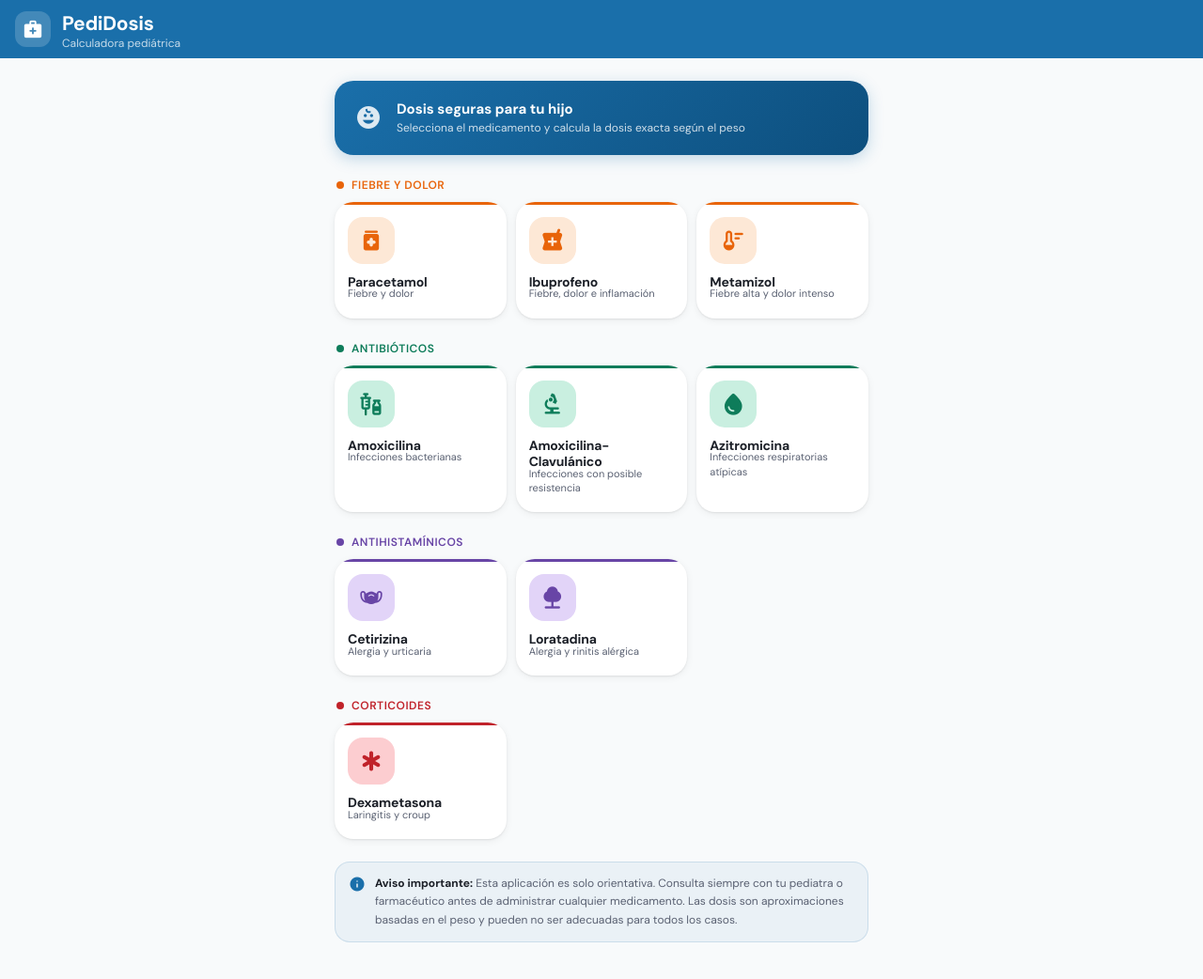
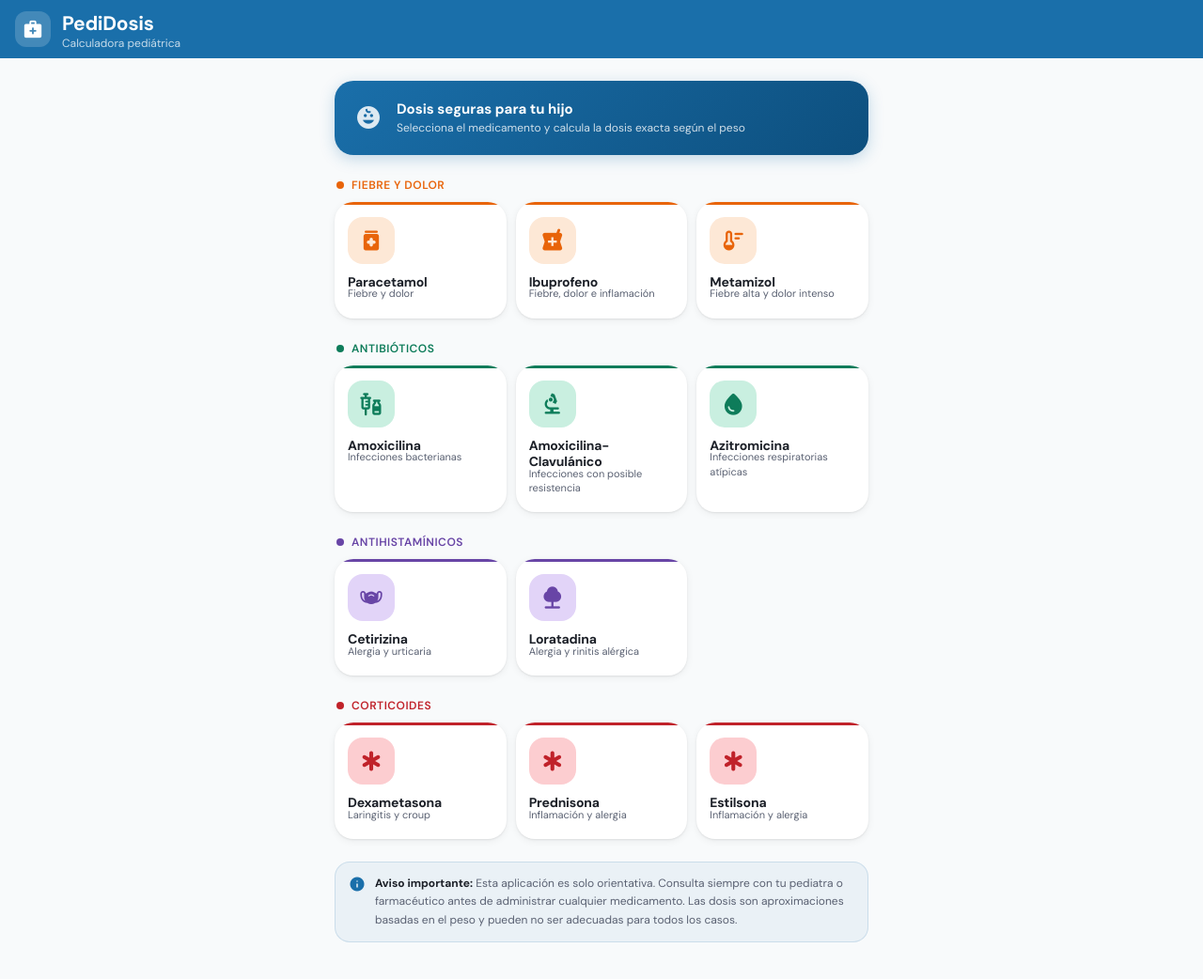
Before and after one commit to juanmirod/juanmirod.github.io, a Jekyll site: the page pedidosis/index.html, which Jekyll copies as it is, in a window 1280 px wide and 1043 px high. Shown: the whole window at 94% size. Built offline with Jekyll 4.4.1, drawn with Linux system fonts in a browser that asks for light colours; some of the changed lines change nothing that is shown.

Commit message:
update viewport settings and add source information for medications

```diff
--- a/pedidosis/index.html
+++ b/pedidosis/index.html
@@ -2,7 +2,7 @@
 <html lang="es">
 <head>
 <meta charset="UTF-8">
-<meta name="viewport" content="width=device-width,initial-scale=1,maximum-scale=1">
+<meta name="viewport" content="width=device-width,initial-scale=1,maximum-scale=5,user-scalable=yes">
 <title>PediDosis — Calculadora pediátrica</title>
 
 <!-- SEO Meta Tags -->
@@ -395,6 +395,28 @@
 .intro-banner-text{color:#fff}
 .intro-banner-title{font-size:15px;font-weight:700;margin-bottom:2px}
 .intro-banner-sub{font-size:12px;opacity:.8;line-height:1.4}
+
+/* ══ FOOTER WITH SOURCE ═════════════════════════════════════════════════════ */
+.source-footer{
+  background:#fff;
+  border-top:1px solid var(--outline);
+  padding:14px 16px;
+  margin-top:20px;
+  border-radius:0 0 var(--r-lg) var(--r-lg);
+  display:flex;align-items:center;gap:10px;
+}
+.source-footer .ms{
+  color:var(--brand);font-size:18px;flex-shrink:0;
+}
+.source-footer-text{
+  font-size:12px;color:var(--on-surf-muted);
+}
+.source-footer-link{
+  color:var(--brand);text-decoration:none;font-weight:500;
+}
+.source-footer-link:hover{
+  text-decoration:underline;
+}
 </style>
 </head>
 <body>
@@ -467,6 +489,13 @@
       <p class="disclaimer-text"><strong>Aviso:</strong> Consulta siempre con tu pediatra o farmacéutico. Esta calculadora no sustituye el consejo médico profesional.</p>
     </div>
 
+    <div id="calc-source-footer" style="display:none;margin-top:16px;padding:12px 14px;background:rgba(26,111,170,.04);border-radius:var(--r-lg);border:1px solid rgba(26,111,170,.1);display:flex;align-items:center;gap:10px">
+      <span class="ms" style="color:var(--brand);font-size:18px;flex-shrink:0">verified</span>
+      <div style="font-size:12px;color:var(--on-surf-muted)">
+        Basado en: <a id="calc-source-link" href="#" target="_blank" rel="noopener noreferrer" style="color:var(--brand);text-decoration:none;font-weight:500">Fuente</a>
+      </div>
+    </div>
+
   </div>
 </div>
 
@@ -496,6 +525,8 @@
       'En mayores de 12 años: máximo 1 g por dosis y 4 g/día.',
     ],
     warnings:[],
+    source:'WHO Guidelines on Pediatric Dosing',
+    sourceUrl:'https://www.who.int/publications/',
   },
   {
     id:'ibuprofeno', name:'Ibuprofeno',
@@ -518,6 +549,8 @@
       'Contraindicado en menores de 3 meses o peso inferior a 5 kg.',
       'No administrar en caso de varicela.',
     ],
+    source:'FDA Pediatric Labeling',
+    sourceUrl:'https://www.fda.gov/drugs',
   },
   {
     id:'metamizol', name:'Metamizol',
@@ -539,6 +572,8 @@
     warnings:[
       'Contraindicado en menores de 3 meses o peso inferior a 5 kg.',
     ],
+    source:'EMA Product Information Database',
+    sourceUrl:'https://www.ema.europa.eu/en/medicines',
   },
 
   // ── Antibióticos ─────────────────────────────────────────────────────────
@@ -571,6 +606,8 @@
     maxDailyMgAbs:3000,
     notes:['Duración habitual: 7-10 días según indicación médica.'],
     warnings:['Comprobar antecedentes de alergia a penicilinas.'],
+    source:'CDC Pediatric Antibiotic Guidelines',
+    sourceUrl:'https://www.cdc.gov/antibiotic-use/community/',
   },
   {
     id:'amoxiclavulanico', name:'Amoxicilina-Clavulánico',
@@ -594,6 +631,8 @@
       'Administrar al inicio de una comida para mejorar la tolerancia.',
     ],
     warnings:['Comprobar antecedentes de alergia a penicilinas.'],
+    source:'EMA Product Information Database',
+    sourceUrl:'https://www.ema.europa.eu/en/medicines',
   },
   {
     id:'azitromicina', name:'Azitromicina',
@@ -612,6 +651,8 @@
       'Dosis máxima: 500 mg/día.',
     ],
     warnings:[],
+    source:'CDC Antibiotic Stewardship',
+    sourceUrl:'https://www.cdc.gov/antibiotic-use/',
   },
 
   // ── Antihistamínicos ─────────────────────────────────────────────────────
@@ -632,6 +673,8 @@
       '> 30 kg (aprox. > 6 años): 10 mg una vez al día.',
     ],
     warnings:['No recomendado en menores de 6 meses.'],
+    source:'FDA Allergy Medications',
+    sourceUrl:'https://www.fda.gov/drugs/medication-health-effects',
   },
   {
     id:'loratadina', name:'Loratadina',
@@ -649,6 +692,8 @@
       '≥ 30 kg: 10 mg una vez al día (10 ml).',
     ],
     warnings:['No recomendado en menores de 2 años (aprox. < 10 kg).'],
+    source:'FDA Antihistamine Guidelines',
+    sourceUrl:'https://www.fda.gov/drugs',
   },
 
   // ── Corticoides ──────────────────────────────────────────────────────────
@@ -673,6 +718,57 @@
       'Solo para episodios agudos de laringitis/croup.',
       'Uso bajo supervisión médica.',
     ],
+    source:'WHO Model Formulary for Children',
+    sourceUrl:'https://www.who.int/publications/',
+  },
+  {
+    id:'prednisona', name:'Prednisona',
+    icon:'emergency', cat:'cort',
+    color:'var(--cat-cort)', bg:'var(--cat-cort-bg)',
+    indication:'Inflamación y alergia',
+    minWeightKg:3,
+    presentations:[
+      {name:'Jarabe 5 mg/5ml', mgPerMl:1},
+      {name:'Comprimidos 5 mg', mgPerMl:null},
+    ],
+    dosePerKgMin:0.5, dosePerKgMax:2,
+    frequency:'Una o dos veces al día', maxDailyDoses:2,
+    maxDailyMgAbs:60,
+    notes:[
+      'Dosis depende de la indicación clínica.',
+      'Se puede tomar con alimentos para evitar malestar gástrico.',
+      'La duración del tratamiento debe ser determinada por el médico.',
+    ],
+    warnings:[
+      'Usar bajo supervisión médica.',
+      'No interrumpir bruscamente después de tratamientos prolongados.',
+    ],
+    source:'WHO Model Formulary for Children',
+    sourceUrl:'https://www.who.int/publications/',
+  },
+  {
+    id:'estilsona', name:'Estilsona',
+    icon:'emergency', cat:'cort',
+    color:'var(--cat-cort)', bg:'var(--cat-cort-bg)',
+    indication:'Inflamación y alergia',
+    minWeightKg:3,
+    presentations:[
+      {name:'Jarabe 5 mg/5ml', mgPerMl:1},
+    ],
+    dosePerKgMin:0.5, dosePerKgMax:2,
+    frequency:'Una o dos veces al día', maxDailyDoses:2,
+    maxDailyMgAbs:60,
+    notes:[
+      'Dosis depende de la indicación clínica.',
+      'Se puede tomar con alimentos para evitar malestar gástrico.',
+      'La duración del tratamiento debe ser determinada por el médico.',
+    ],
+    warnings:[
+      'Usar bajo supervisión médica.',
+      'No interrumpir bruscamente después de tratamientos prolongados.',
+    ],
+    source:'WHO Model Formulary for Children',
+    sourceUrl:'https://www.who.int/publications/',
   },
 ];
 
@@ -757,6 +853,16 @@
 
   document.getElementById('calc-title').textContent = currentMed.name;
   document.getElementById('calc-indication').textContent = currentMed.indication;
+
+  // Show source footer
+  const sourceFooter = document.getElementById('calc-source-footer');
+  if (currentMed.source && currentMed.sourceUrl) {
+    document.getElementById('calc-source-link').href = currentMed.sourceUrl;
+    document.getElementById('calc-source-link').textContent = currentMed.source;
+    sourceFooter.style.display = 'flex';
+  } else {
+    sourceFooter.style.display = 'none';
+  }
 
   // Color accent on calc screen app bar (subtle tint via inline is handled by brand color)
   const schemeSection = document.getElementById('scheme-section');
@@ -1013,6 +1119,15 @@
     </div>`;
   }
 
+  if (med.source && med.sourceUrl) {
+    html += `<div class="source-footer">
+      <span class="ms">info</span>
+      <div class="source-footer-text">
+        Fuente: <a href="${med.sourceUrl}" target="_blank" rel="noopener noreferrer" class="source-footer-link">${med.source}</a>
+      </div>
+    </div>`;
+  }
+
   html += '</div>';
 
   const r = document.getElementById('results');
```
